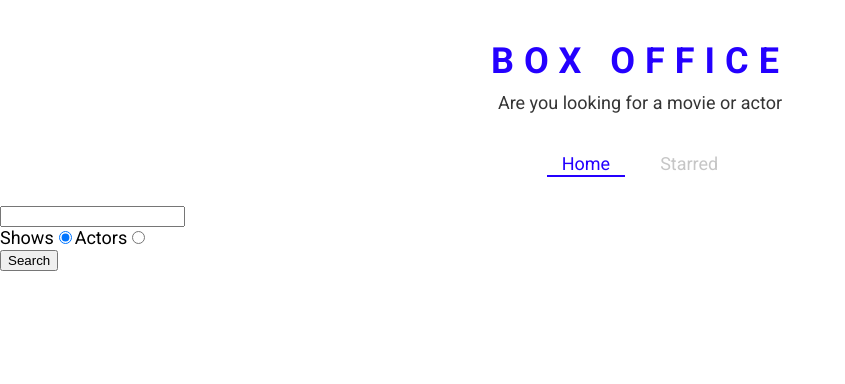
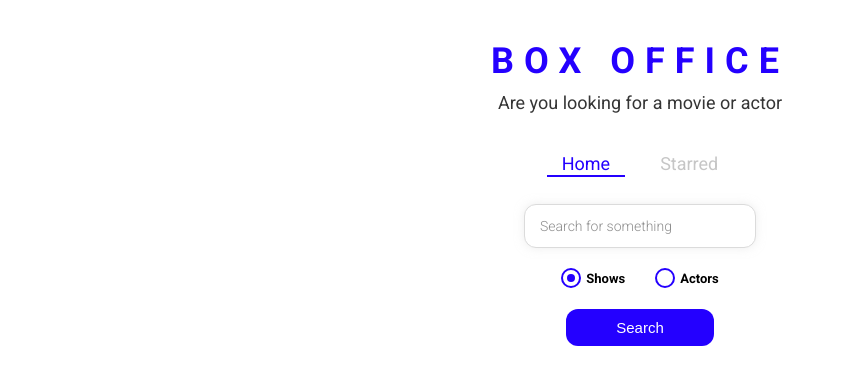
Before and after one commit to buttaRahul/box-office, a React (Create React App) app: page / in a window 1280 px wide. Shown: the top 384 px of the page, without its empty margins (0-845 px from the left). Built offline with nearby package versions, Linux system fonts and the light colour scheme.

Commit message:
styled the entire app

```diff
--- /dev/null
+++ b/src/components/CustomRadio.js
@@ -0,0 +1,66 @@
+import React from 'react';
+import styled from 'styled-components';
+
+const RadioWrapper = styled.label`
+  display: block;
+  position: relative;
+  padding-left: 25px;
+  cursor: pointer;
+  font-size: 13px;
+  user-select: none;
+  font-weight: 700;
+  line-height: 1.65;
+
+  input {
+    position: absolute;
+    opacity: 0;
+    cursor: pointer;
+  }
+
+  span {
+    position: absolute;
+    top: 0;
+    left: 0;
+    height: 16px;
+    width: 16px;
+    background-color: #fff;
+    border: 2px solid ${({ theme }) => theme.mainColors.blue};
+    border-radius: 50%;
+  }
+
+  input:checked ~ span {
+    background-color: #fff;
+    border: 2px solid ${({ theme }) => theme.mainColors.blue};
+  }
+
+  span:after {
+    content: '';
+    position: absolute;
+    display: none;
+  }
+
+  input:checked ~ span:after {
+    display: block;
+  }
+
+  span:after {
+    top: 4px;
+    left: 4px;
+    width: 8px;
+    height: 8px;
+    border-radius: 50%;
+    background: ${({ theme }) => theme.mainColors.blue};
+  }
+`;
+
+const CustomRadio = ({ label, ...restProps }) => {
+  return (
+    <RadioWrapper htmlFor={restProps.id}>
+      {label}
+      <input {...restProps} type="radio" />
+      <span />
+    </RadioWrapper>
+  );
+};
+
+export default CustomRadio;
--- a/src/pages/Home.js
+++ b/src/pages/Home.js
@@ -1,72 +1,98 @@
-import React, { useState } from 'react'
-import ActorGrid from '../components/actor/ActorGrid'
-import MainPageLayout from '../components/MainPageLayout'
-import ShowGrid from '../components/show/ShowGrid'
-import { apiGet } from '../misc/config'
-import { useLastQuery } from '../misc/custom-hooks'
+import React, { useState } from 'react';
+import MainPageLayout from '../components/MainPageLayout';
+import { apiGet } from '../misc/config';
+import ShowGrid from '../components/show/ShowGrid';
+import ActorGrid from '../components/actor/ActorGrid';
+import { useLastQuery } from '../misc/custom-hooks';
+import {
+  SearchInput,
+  RadioInputsWrapper,
+  SearchButtonWrapper,
+} from './Home.styled';
+import CustomRadio from '../components/CustomRadio';
 
 const Home = () => {
+  const [input, setInput] = useLastQuery();
+  const [results, setResults] = useState(null);
+  const [searchOption, setSearchOption] = useState('shows');
 
-  const [input,setInput] = useLastQuery();
-  const [results,setResults] = useState(null);
-  const [searchOption,setSearchOption] = useState('shows');
-  const isShowsSearch = searchOption === 'shows'
-  const onSearch = ()=>{
-    // https://api.tvmaze.com/search/shows?q=men
-    // console.log(searchOption,input);
-
-    apiGet(`/search/${searchOption}?q=${input}`)
-    .then(result => {
-      setResults(result)
-    })
-  }
+  const isShowsSearch = searchOption === 'shows';
+  const onSearch = () => {
+    apiGet(`/search/${searchOption}?q=${input}`).then(result => {
+      setResults(result);
+    });
+  };
 
   const onInputChange = ev => {
     setInput(ev.target.value);
-  }
+  };
 
-  const onKeyDown = e => {
-    if(e.keyCode === 13) onSearch()
-  }
+  const onKeyDown = ev => {
+    if (ev.keyCode === 13) {
+      onSearch();
+    }
+  };
 
   const onRadioChange = ev => {
-    setSearchOption(ev.target.value)
-    setResults(null)
-  }
+    setSearchOption(ev.target.value);
+  };
 
-  // const renderShows = () => {
-  //   return <div>{results.map(item =><div key={item.show.id}>{item.show.name} </div>)}</div>
-  // }
+  const renderResults = () => {
+    if (results && results.length === 0) {
+      return <div>No results</div>;
+    }
 
-  // const renderActors = () => {
-  //   return <div>{results.map(item =><div key={item.person.id}>{item.person.name} </div>)}</div>
-  // }
-  const renderResults = () => {
-    if(results && results.length === 0){
-      return <div>No Results Found</div>
+    if (results && results.length > 0) {
+      return results[0].show ? (
+        <ShowGrid data={results} />
+      ) : (
+        <ActorGrid data={results} />
+      );
     }
-    if(results && results.length > 0){
-      // return searchOption === 'shows' ? renderShows() : renderActors();
-      return searchOption === 'shows' ? <ShowGrid data={results}/> : <ActorGrid data={results}/>;
-    }
-  }
+
+    return null;
+  };
 
   return (
     <MainPageLayout>
-      <input type="text" onChange={onInputChange} onKeyDown={onKeyDown} value={input} />
-      <div>
-        <label htmlFor="shows-search">
-          Shows
-          <input type="radio" name="" id="shows-search" value='shows' checked={isShowsSearch} onChange={onRadioChange}/>
-        </label>
-        <label htmlFor="actors-search">
-          Actors
-          <input type="radio" name="" id="actors-search" value='people' checked={!isShowsSearch} onChange={onRadioChange} />
-        </label>
-      </div>
-      <button type="button" value="" onClick={onSearch}> Search </button>
+      <SearchInput
+        type="text"
+        placeholder="Search for something"
+        onChange={onInputChange}
+        onKeyDown={onKeyDown}
+        value={input}
+      />
+
+      <RadioInputsWrapper>
+        <div>
+          <CustomRadio
+            label="Shows"
+            id="shows-search"
+            value="shows"
+            checked={isShowsSearch}
+            onChange={onRadioChange}
+          />
+        </div>
+
+        <div>
+          <CustomRadio
+            label="Actors"
+            id="actors-search"
+            value="people"
+            checked={!isShowsSearch}
+            onChange={onRadioChange}
+          />
+        </div>
+      </RadioInputsWrapper>
+
+      <SearchButtonWrapper>
+        <button type="button" onClick={onSearch}>
+          Search
+        </button>
+      </SearchButtonWrapper>
       {renderResults()}
     </MainPageLayout>
-  )
-}
-export default Home
+  );
+};
+
+export default Home;
--- /dev/null
+++ b/src/pages/Home.styled.js
@@ -0,0 +1,49 @@
+import styled from 'styled-components';
+
+export const SearchInput = styled.input`
+  display: block;
+  font-family: 'Roboto', sans-serif;
+  width: 200px;
+  margin: auto;
+  outline: none;
+  padding: 13px 15px;
+  border: 1px solid #dbdbdb;
+  box-shadow: 0px 0px 10px 0px rgba(219, 219, 219, 0.5);
+  font-size: 14px;
+  border-radius: 12px;
+  color: #8d8d8d;
+
+  &::placeholder {
+    font-weight: 300;
+    color: #8d8d8d;
+  }
+`;
+
+export const RadioInputsWrapper = styled.div`
+  display: flex;
+  justify-content: center;
+  margin: 20px 0;
+
+  div {
+    margin: 0 15px;
+  }
+`;
+
+export const SearchButtonWrapper = styled.div`
+  text-align: center;
+  margin-bottom: 35px;
+
+  button {
+    color: #fff;
+    background-color: ${({ theme }) => theme.mainColors.blue};
+    margin: auto;
+    padding: 10px 50px;
+    font-size: 15px;
+    border: none;
+    outline: none;
+    border-radius: 12px;
+    &:hover {
+      cursor: pointer;
+    }
+  }
+`;
```
